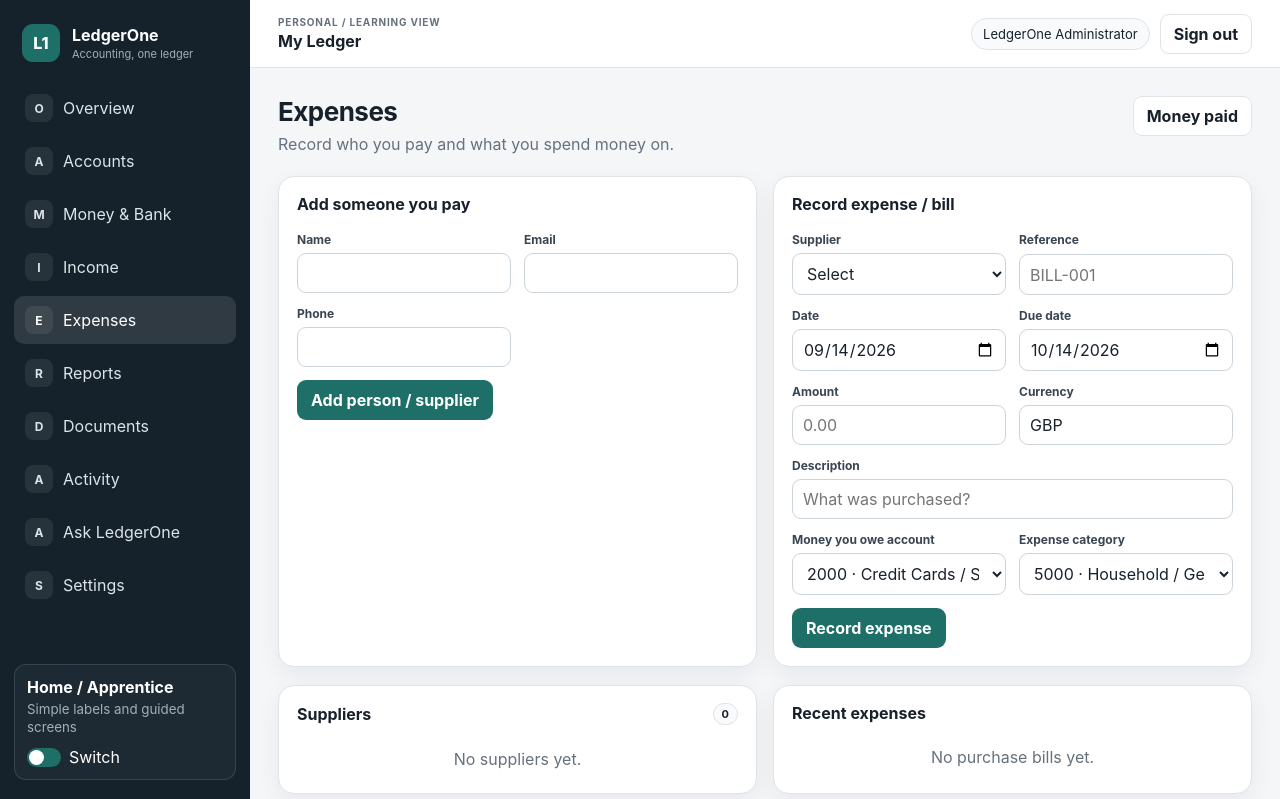
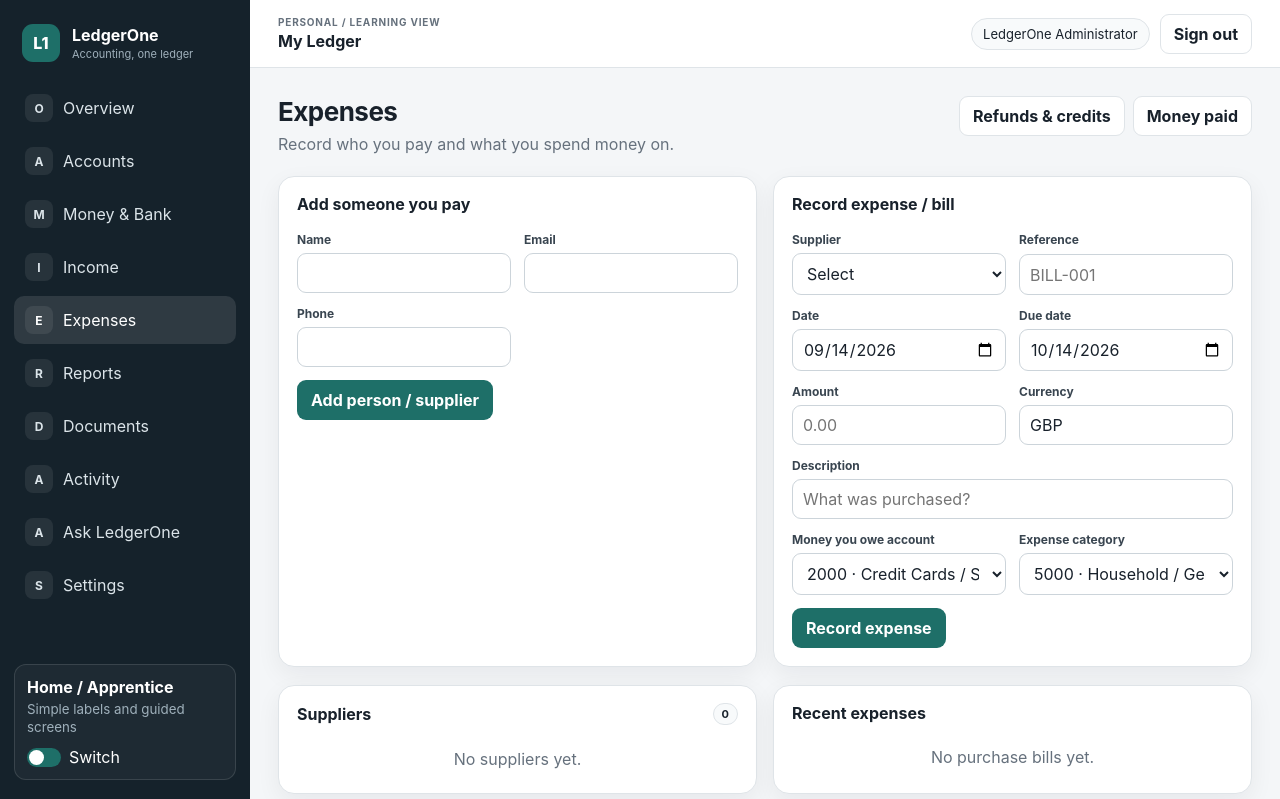
Before and after one commit to zageabb/LedgerOne, a Flask app: page /purchases/ in a window 1280 px wide. Shown: the top 799 px of the page. Run offline with Flask 3, Linux system fonts and the light colour scheme; a user stored in the database is signed in; data comes from the database, SQL or seed files in the repository; data that the repository does not hold is empty.

Commit message:
Link purchase credit note workspace

```diff
--- a/ledgerone/templates/purchases/index.html
+++ b/ledgerone/templates/purchases/index.html
@@ -3,7 +3,7 @@
 {% block content %}
 <div class="page-head">
   <div><h1>{{ 'Expenses' if ui_mode == 'home' else 'Purchases & payables' }}</h1><p>{{ 'Record who you pay and what you spend money on.' if ui_mode == 'home' else 'Maintain suppliers and post purchase bills to payables, expense and VAT control accounts.' }}</p></div>
-  <div class="actions"><a class="button button-secondary" href="{{ url_for('purchases.payments') }}">{{ 'Money paid' if ui_mode == 'home' else 'Supplier payments' }}</a></div>
+  <div class="actions"><a class="button button-secondary" href="{{ url_for('purchase_credits.index') }}">{{ 'Refunds & credits' if ui_mode == 'home' else 'Credit notes' }}</a><a class="button button-secondary" href="{{ url_for('purchases.payments') }}">{{ 'Money paid' if ui_mode == 'home' else 'Supplier payments' }}</a></div>
 </div>
 <div class="grid grid-2">
   <div class="card"><div class="card-head"><h2>{{ 'Add someone you pay' if ui_mode == 'home' else 'Create supplier' }}</h2></div><div class="card-body"><form method="post" class="form-grid"><input type="hidden" name="csrf_token" value="{{ csrf_token() }}"><input type="hidden" name="action" value="supplier"><div class="field"><label>Name</label><input name="name" required></div><div class="field"><label>Email</label><input type="email" name="email"></div><div class="field"><label>Phone</label><input name="phone"></div><div class="field-full"><button class="button" type="submit">{{ 'Add person / supplier' if ui_mode == 'home' else 'Create supplier' }}</button></div></form></div></div>
@@ -11,6 +11,6 @@
 </div>
 <div class="grid grid-2 section">
   <div class="card"><div class="card-head"><h2>Suppliers</h2><span class="badge">{{ suppliers|length }}</span></div><div class="table-wrap">{% if suppliers %}<table><thead><tr><th>Name</th><th>Email</th></tr></thead><tbody>{% for row in suppliers %}<tr><td>{{ row.name }}</td><td>{{ row.email or '—' }}</td></tr>{% endfor %}</tbody></table>{% else %}<div class="empty">No suppliers yet.</div>{% endif %}</div></div>
-  <div class="card"><div class="card-head"><h2>{{ 'Recent expenses' if ui_mode == 'home' else 'Purchase bills' }}</h2></div><div class="table-wrap">{% if bills %}<table><thead><tr><th>Number</th><th>Date</th><th>Status</th>{% if tax_enabled %}<th class="number">VAT</th>{% endif %}<th class="number">Total</th><th class="number">Outstanding</th><th></th></tr></thead><tbody>{% for row in bills %}<tr><td>{{ row.bill_number }}</td><td>{{ row.bill_date.strftime('%d %b %Y') }}</td><td><span class="badge {{ 'badge-success' if row.status == 'paid' else '' }}">{{ row.status|replace('_',' ')|title }}</span></td>{% if tax_enabled %}<td class="number">{{ row.currency }} {{ '%.2f'|format(row.tax_total) }}</td>{% endif %}<td class="number">{{ row.currency }} {{ '%.2f'|format(row.total) }}</td><td class="number">{{ row.currency }} {{ '%.2f'|format(outstanding[row.id]) }}</td><td><a class="button button-small button-secondary" href="{{ url_for('documents.index', entity_type='purchase_bill', entity_id=row.id) }}">Docs</a></td></tr>{% endfor %}</tbody></table>{% else %}<div class="empty">No purchase bills yet.</div>{% endif %}</div></div>
+  <div class="card"><div class="card-head"><h2>{{ 'Recent expenses' if ui_mode == 'home' else 'Purchase bills' }}</h2></div><div class="table-wrap">{% if bills %}<table><thead><tr><th>Number</th><th>Date</th><th>Status</th>{% if tax_enabled %}<th class="number">VAT</th>{% endif %}<th class="number">Total</th><th class="number">Outstanding</th><th></th></tr></thead><tbody>{% for row in bills %}<tr><td>{{ row.bill_number }}</td><td>{{ row.bill_date.strftime('%d %b %Y') }}</td><td><span class="badge {{ 'badge-success' if row.status in ['paid', 'credited'] else '' }}">{{ row.status|replace('_',' ')|title }}</span></td>{% if tax_enabled %}<td class="number">{{ row.currency }} {{ '%.2f'|format(row.tax_total) }}</td>{% endif %}<td class="number">{{ row.currency }} {{ '%.2f'|format(row.total) }}</td><td class="number">{{ row.currency }} {{ '%.2f'|format(outstanding[row.id]) }}</td><td><a class="button button-small button-secondary" href="{{ url_for('documents.index', entity_type='purchase_bill', entity_id=row.id) }}">Docs</a></td></tr>{% endfor %}</tbody></table>{% else %}<div class="empty">No purchase bills yet.</div>{% endif %}</div></div>
 </div>
 {% endblock %}
```
